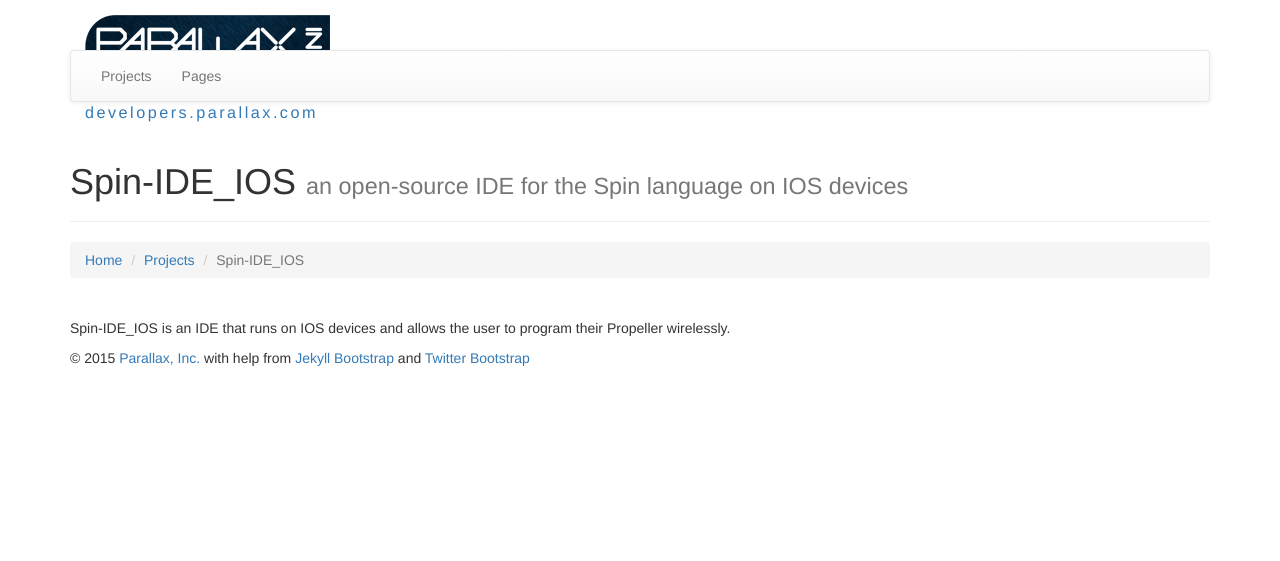
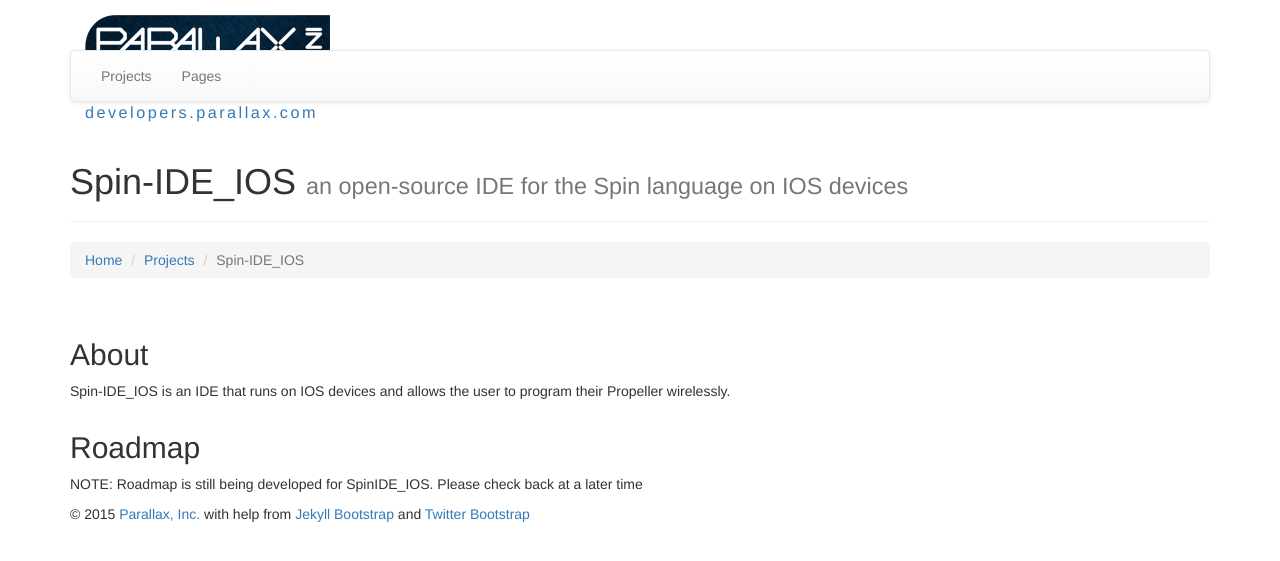
Before and after one commit to parallaxinc/parallaxinc.github.io, a Jekyll site: the page built from projects/SpinIDE_IOS/index.md, in a window 1280 px wide. Shown: the top 561 px of the page. Built offline with Jekyll 4.4.1, drawn with Linux system fonts in a browser that asks for light colours; nearby versions of some CDN libraries; library files that are not in the unit come from our copies.

Commit message:
Updated project pages
- Added picture for ChromeIDE
- Added roadmap section for every project. I just wrote the roadmaps
are being developed because I am not aware of what the current plans
are.

```diff
--- a/projects/SpinIDE_IOS/index.md
+++ b/projects/SpinIDE_IOS/index.md
@@ -12,4 +12,16 @@
 
 ---
 
-Spin-IDE_IOS is an IDE that runs on IOS devices and allows the user to program their Propeller wirelessly.
+<div class="row">
+    <div class="portfolio-item col-sm-8 col-md-8">
+        <h2>About</h2>
+        <p>Spin-IDE_IOS is an IDE that runs on IOS devices and allows the user to program their Propeller wirelessly.</p>
+    </div>
+</div>
+
+<div class="row">
+    <div class="portfolio-item col-sm-8 col-md-8">
+        <h2>Roadmap</h2>
+        <p>NOTE: Roadmap is still being developed for SpinIDE_IOS. Please check back at a later time</p>
+    </div>
+</div>
```
Also changed, not shown: projects/ChromeIDE/index.md (+14 -1 lines), projects/blocklyprop/index.md (+7 -0 lines), projects/openspin/index.md (+5 -0 lines), projects/propelleride/index.md (+7 -0 lines), projects/ChromeIDE/images/chromeIDE-launched.png (added).
